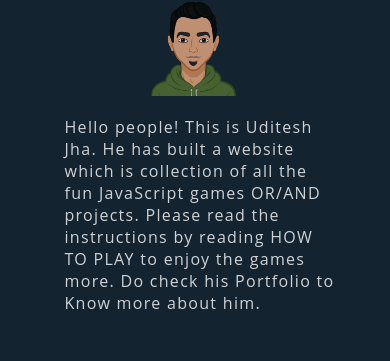
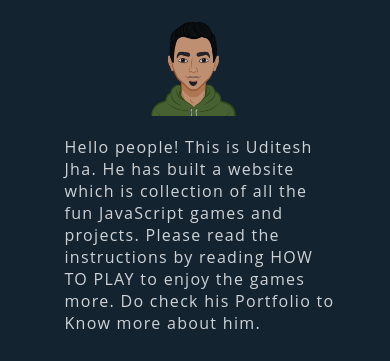
Before and after one commit to Uditesh/Javascript-fun-collection, a plain HTML site: page index.html in a window 390 px wide. Shown: the part 109-470 px from the top of the page. Drawn offline with Linux system fonts and the light colour scheme.

Commit message:
updated html and css

```diff
--- a/css/style.css
+++ b/css/style.css
@@ -502,18 +502,18 @@ h2 {
         width: 120px;
     }
 
-    .menu-bar {
+    /* .menu-bar {
         height: 50px;
-    }
+    } */
 
     #menu {
         margin-top: 0.2rem;
         margin-right: 0.5rem;
     }
 
-    .menu-list.active {
-        margin-top: 20px;
-    }
+    /* .menu-list.active {
+        margin-left: 0;
+    } */
 }
 
 /* media query for 406px width */
--- a/index.html
+++ b/index.html
@@ -88,9 +88,9 @@
       <div class="intro-content">
         <p>
           Hello people! This is Uditesh Jha. He has built a website which is
-          collection of all the fun JavaScript games OR/AND projects. Please
-          read the instructions by reading HOW TO PLAY to enjoy the games more.
-          Do check his Portfolio to Know more about him.
+          collection of all the fun JavaScript games and projects. Please read
+          the instructions by reading HOW TO PLAY to enjoy the games more. Do
+          check his Portfolio to Know more about him.
         </p>
       </div>
     </div>
```
